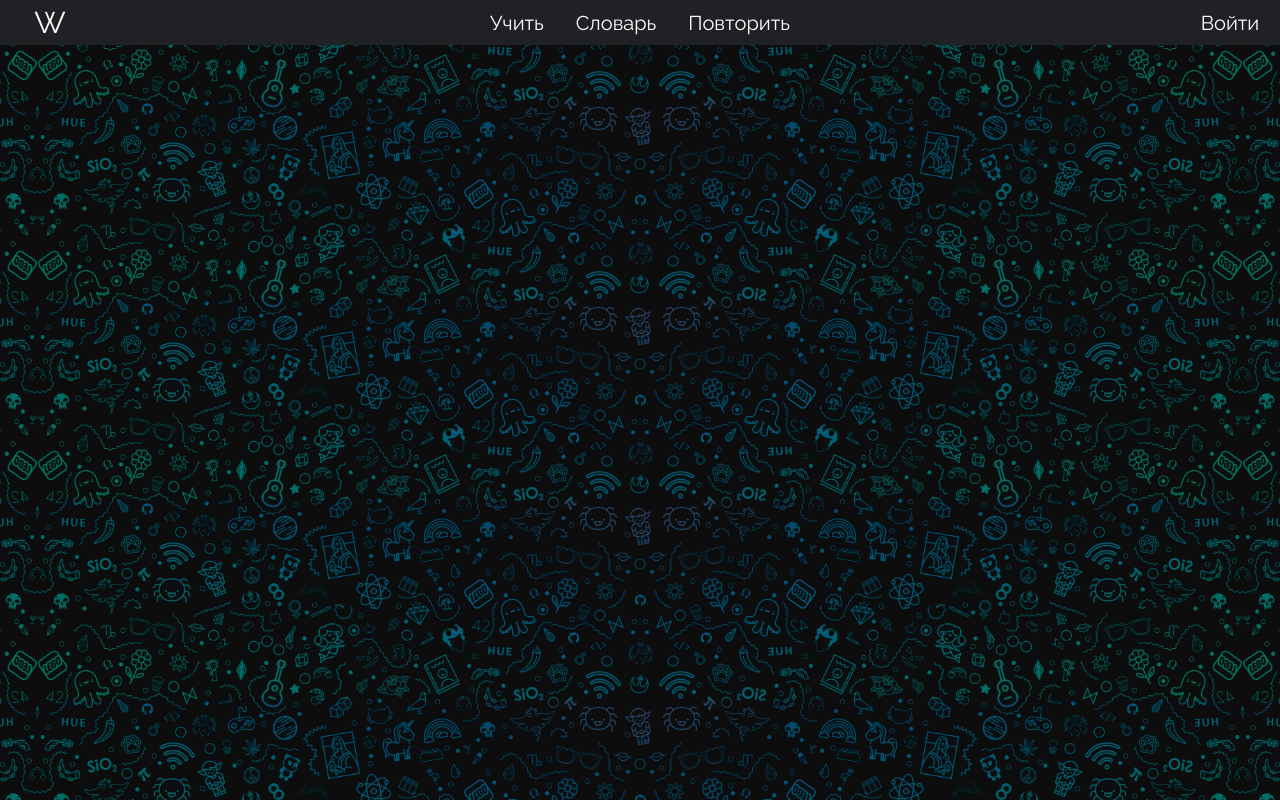
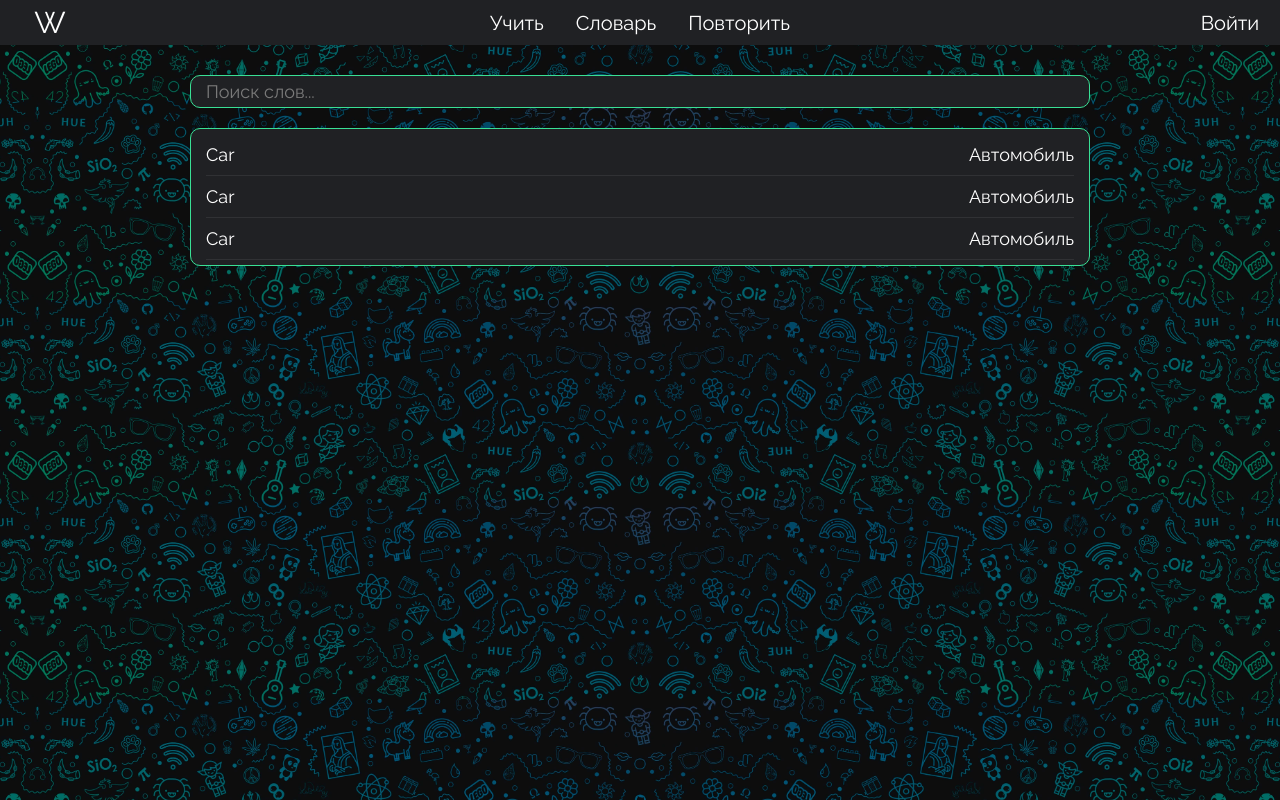
Before and after one commit to vovandrelo/Smart-Dictionary--Redux-TS, a React (Create React App) app in the folder frontend/: page /dictionary in a window 1280 px wide. Built offline with nearby package versions, Linux system fonts and the light colour scheme.

Commit message:
Create dictionary module

```diff
--- a/frontend/src/App.tsx
+++ b/frontend/src/App.tsx
@@ -1,5 +1,6 @@
 import { BrowserRouter, Routes, Route } from "react-router-dom";
 import Container from "./components/container/container";
+import DictionaryPage from "./pages/dictionary-page";
 import MainPage from "./pages/main-page";
 import AuthPage from "./pages/auth-page";
 import Header from "./components/header/header";
@@ -9,8 +10,8 @@ const App = () => {
         <BrowserRouter>
                 <Header/>
                 <Routes>
-                    {/* <Route path="/" element={<MainPage/>} /> */}
                     <Route path="/auth" element={<AuthPage/>} />
+                    <Route path="/dictionary" element={<DictionaryPage/>} />
                 </Routes>
         </BrowserRouter>
    )
--- /dev/null
+++ b/frontend/src/components/dictionary/dictionary.tsx
@@ -0,0 +1,40 @@
+
+import classNames from "classnames";
+import style from "./style-dictionary.module.sass";
+
+interface PropsType {
+    externalStyles?: typeof style,
+}
+
+const Dictionary = (props: PropsType) => {
+    const {externalStyles} = props;
+    return (
+        <div className={classNames(style["root"], externalStyles)}>
+            <ul className={style["list"]}>
+                <li className={style["list-item"]}>
+                    <div className={style["list-item-translate"]}>
+                        <div>Car</div>
+                        <div>Автомобиль</div>
+                    </div>
+                    {/* <div className={style["list-item-example"]}>Lorem ipsum dolor sit amet consectetur adipisicing elit.</div> */}
+                </li>
+                <li className={style["list-item"]}>
+                    <div className={style["list-item-translate"]}>
+                        <div>Car</div>
+                        <div>Автомобиль</div>
+                    </div>
+                    {/* <div className={style["list-item-example"]}>Lorem ipsum dolor sit amet consectetur adipisicing elit.</div> */}
+                </li>
+                <li className={style["list-item"]}>
+                    <div className={style["list-item-translate"]}>
+                        <div>Car</div>
+                        <div>Автомобиль</div>
+                    </div>
+                    {/* <div className={style["list-item-example"]}>Lorem ipsum dolor sit amet consectetur adipisicing elit.</div> */}
+                </li>
+            </ul>
+        </div>
+    )
+}
+
+export default Dictionary;
--- /dev/null
+++ b/frontend/src/components/dictionary/style-dictionary.module.sass
@@ -0,0 +1,20 @@
+@import '../../vars.sass'
+
+.root
+    width: 900px
+    margin: 0 auto
+    color: white
+    background-color: $black
+    border-radius: 10px
+    border: 1px solid $green
+    margin-top: 20px
+    padding: 5px 15px
+    .list
+        &-item
+            margin-top: 10px
+            font-size: 18px
+            border-bottom: 1px solid $grey
+            padding-bottom: 10px
+            &-translate
+                display: flex
+                justify-content: space-between
--- a/frontend/src/components/header/header.tsx
+++ b/frontend/src/components/header/header.tsx
@@ -12,7 +12,7 @@ const Header = () => {
 
             <nav className={style.navigate}>
                 <NavLink to="/" className={({isActive}) => classNames(style.item, {[style.active]: isActive})}>Учить</NavLink>
-                <NavLink to="/" className={({isActive}) => classNames(style.item, {[style.active]: isActive})}>Словарь</NavLink>
+                <NavLink to="/dictionary" className={({isActive}) => classNames(style.item, {[style.active]: isActive})}>Словарь</NavLink>
                 <NavLink to="/" className={({isActive}) => classNames(style.item, {[style.active]: isActive})}>Повторить</NavLink>
             </nav>
 
--- /dev/null
+++ b/frontend/src/components/input-panel/input-panel.tsx
@@ -0,0 +1,35 @@
+import React, { useState } from "react";
+import classNames from "classnames";
+import { isInputElement } from "react-router-dom/dist/dom";
+
+import style from "./style-input-panel.module.sass";
+
+interface PropsType {
+    externalStyles?: typeof style,
+    placeholder?: string
+}
+
+const InputPanel = (props: PropsType) => {
+    const {externalStyles, placeholder} = props;
+
+    const [inputValue, setInputValue] = useState("");
+
+    const onChangeSubmit = (event: React.ChangeEvent) => {
+        if (event && event.target instanceof HTMLInputElement) {
+            setInputValue(event.target.value)
+        }
+    }
+
+    return (
+        <div className={style.root}>
+            <input
+                type="text"
+                placeholder={placeholder ? placeholder : ""}
+                onChange={onChangeSubmit}
+                value={inputValue}
+                className={classNames(style.input, externalStyles)}/>
+        </div>
+    )
+}
+
+export default InputPanel;
--- /dev/null
+++ b/frontend/src/components/input-panel/style-input-panel.module.sass
@@ -0,0 +1,20 @@
+@import '../../vars.sass'
+
+
+
+.root
+    width: 900px
+    margin: 0 auto
+    .input
+        width: 100%
+        color: $green
+        background-color: $black
+        display: flex
+        justify-content: left
+        align-items: center
+        font-size: 18px
+        padding: 5px 15px
+        border: 1px solid $green
+        border-radius: 10px
+        &::placeholder
+            color: #7a7a7a
--- /dev/null
+++ b/frontend/src/pages/dictionary-page.tsx
@@ -0,0 +1,15 @@
+import Container from "../components/container/container";
+import InputPanel from "../components/input-panel/input-panel";
+import Dictionary from "../components/dictionary/dictionary";
+
+
+const DictionaryPage = () => {
+    return (
+        <Container>
+            <InputPanel placeholder="Поиск слов..."/>
+            <Dictionary/>
+        </Container>
+    )
+}
+
+export default DictionaryPage;
```
